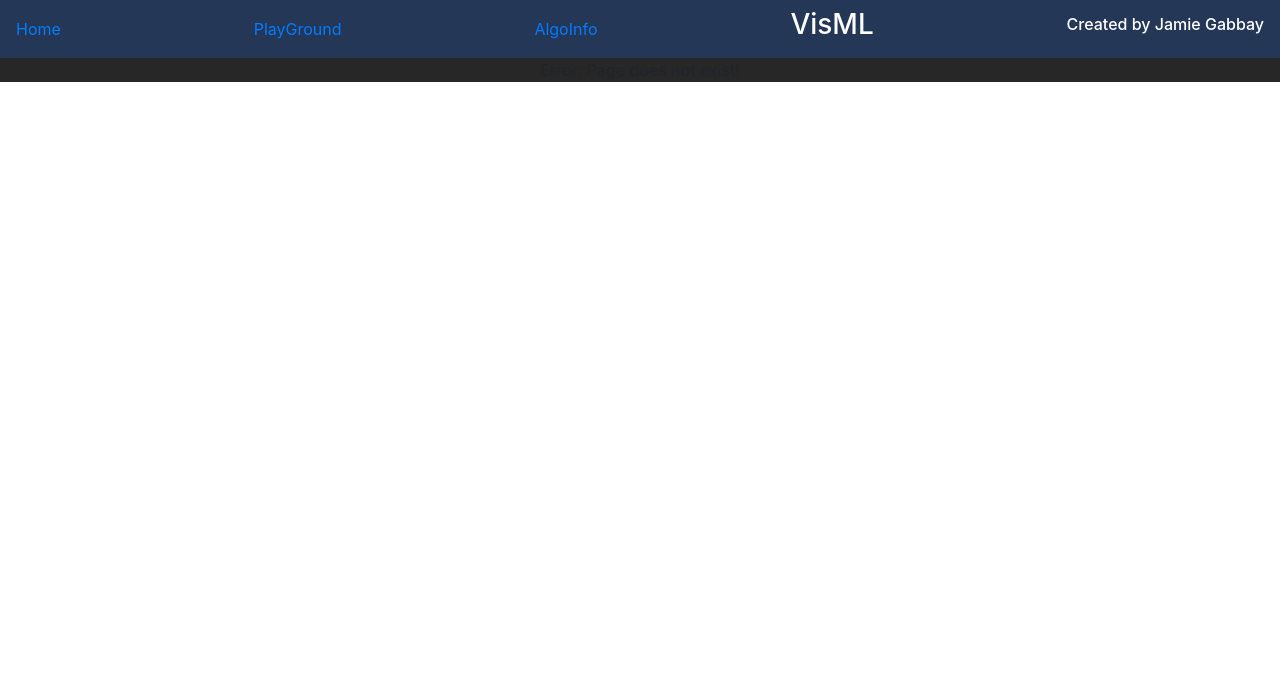
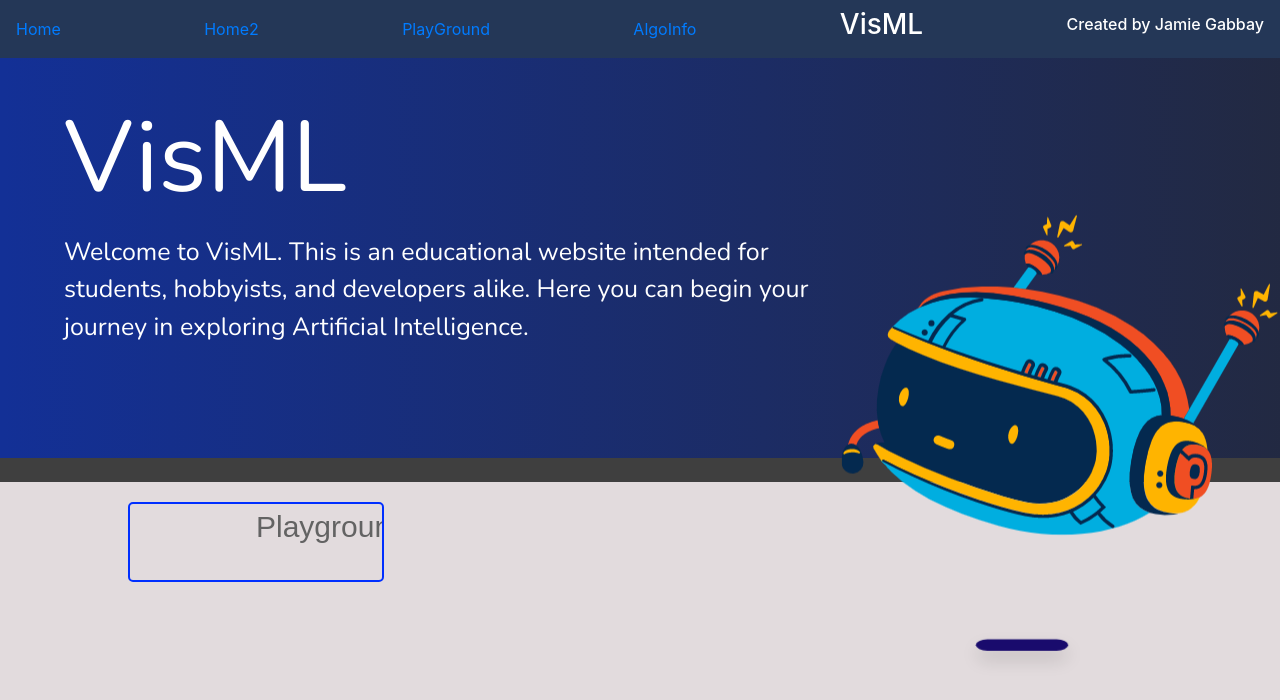
Before and after one commit to jgbby/VisML, a React (Create React App) app: page /2 in a window 1280 px wide. Shown: the top 700 px of the page. Built offline with nearby package versions, Linux system fonts and the light colour scheme.

Commit message:
Fixed spacing

```diff
--- a/src/App.js
+++ b/src/App.js
@@ -6,6 +6,7 @@ import Play from './components/Play'
 import AlgoInfo from './components/AlgoInfo';
 import Error from './components/Error';
 import Nav from './components/Nav';
+import Home2 from './components/Home2';
 
 
 import './App.css';
@@ -30,6 +31,7 @@ function App() {
             <Nav/>
               <Switch>
                 <Route path="/" component={Home} exact/>
+                <Route path="/2" component={Home2} exact/>
                 <Route path="/play" component={Play}/>
                 <Route path="/algoinfo" component={AlgoInfo}/>
                 <Route component={Error}/>
--- /dev/null
+++ b/src/components/Home2.js
@@ -0,0 +1,38 @@
+import React from 'react';
+
+import BoxButton from './buttons/BoxButton.js';
+import "./css/Home2.css";
+import robot_illustration from "./media/robot_illustration.png"
+import { Container, Row, Col } from 'reactstrap';
+
+class Home2 extends React.Component {
+
+  render() {
+
+    return (
+        <div id="Home2">
+            <div className="firstHalf">
+                <h1 className="title">VisML</h1>
+                <p className="welcome">
+                    Welcome to VisML. This is an educational website intended for students, hobbyists, and developers alike.
+                    Here you can begin your journey in exploring Artificial Intelligence.
+                </p>
+            </div>
+            <div className="secondHalf">
+                <div className="strip"></div>
+                <div className="playButton">
+                    <BoxButton></BoxButton>
+                </div>
+            </div>
+            <img id="robot_illustration" src={robot_illustration}></img>
+            <div className="oval shadow">
+
+            </div>
+        </div>
+
+    );
+  };
+}
+
+//Home.contextType = GridContext;
+export default Home2;
--- a/src/components/Nav.js
+++ b/src/components/Nav.js
@@ -15,6 +15,7 @@ class Nav extends Component {
         return (
             <Navbar>
                 <NavLink to="/">Home</NavLink>
+                <NavLink to="/2">Home2</NavLink>
                 <NavLink to="/play">PlayGround</NavLink>
                 <NavLink to="/algoinfo">AlgoInfo</NavLink>
                 <h3>VisML</h3>
--- a/src/components/buttons/BoxButton.js
+++ b/src/components/buttons/BoxButton.js
@@ -9,12 +9,7 @@ class BoxButton extends React.Component {
             <div id="boxButton">
 
                 <div className="outer">
-                    <p className="center label">
-                        PLAYGROUND
-                    </p>
-                    <div className="center inner">
-
-                    </div>
+                    <label className="">Playground</label>
                 </div>
 
 
--- a/src/components/css/BoxButton.css
+++ b/src/components/css/BoxButton.css
@@ -1,41 +1,30 @@
 .outer {
+  display: block;
   position: relative;
   width: 20vw;
   height: 10vh;
   border: 2px solid rgb(0, 47, 255);
+  border-radius: 5px;
   overflow: hidden;
 
   left: 10vw;
+  transition-duration: 0.4s;
+  top: 50%;
+
+  align-items: center;
 }
 
-.inner {
-  width: 50vw;
-  height: 9vh;
-  transition: 1s ease;
-  transform: rotate(-30deg);
-  z-index: 0;
-
-  background: linear-gradient(
-        90deg,
-        #133096 0.22%,
-        rgba(0, 56, 255, 0) 132.13%
-    );
+.outer:hover {
+  background-color: rgb(65, 65, 255);
+  color: white;
 }
 
-.inner:hover {
-  transform: scale(2);
-  z-index: 0;
-}
-
-.label {
-
+label {
   font-family: "Muli", sans-serif;
-  font-size: 25px;
+  font-size: 30px;
   color: rgb(99, 99, 99);
-
-  top: 30%;
-  text-align: center;
   z-index: 1;
+  position: absolute;
 }
 
 .center {
--- /dev/null
+++ b/src/components/css/Home2.css
@@ -0,0 +1,166 @@
+@keyframes fadeInAnimation {
+    0% {
+        opacity: 0;
+    }
+    100% {
+        opacity: 1;
+
+    }
+}
+
+@keyframes grow {
+    0% {
+        transform: scale(0.2);
+    }
+    50% {
+        transform: scale(1.1);
+    }
+    100% {
+        transform: scale(1);
+    }
+}
+
+@keyframes slideInLeftAnimation {
+    0% {
+       position: absolute;
+       transform: translate(-100vw);
+    }
+    100% {
+    }
+}
+
+@keyframes slideInRightAnimation {
+    0% {
+        position: absolute;
+        transform: translate(200vw);
+    }
+    100% {
+    }
+}
+
+div #Home {
+    font: white;
+    overflow-x: hidden;
+}
+
+div .firstHalf {
+    display: block;
+    width: 100vw;
+    height: 50vh;
+    background: linear-gradient(
+        90deg,
+        #133096 0.22%,
+        rgba(0, 56, 255, 0) 132.13%
+    );
+}
+
+div .secondHalf {
+    width: 100vw;
+    height: 50vh;
+    background-color: rgb(226, 219, 221);
+}
+
+.title {
+    font-family: 'Nunito', sans-serif;
+
+    color: white;
+
+    text-align: left;
+    padding-left: 5vw;
+    padding-top: 5vh;
+    font-size: 100px;
+
+    animation: slideInLeftAnimation ease 3s;
+    animation-iteration-count: 1;
+    animation-fill-mode: forwards;
+}
+
+.welcome {
+    font-family: 'Nunito', sans-serif;
+
+    color: white;
+
+    text-align: left;
+    padding-left: 5vw;
+    padding-top: 1vh;
+    font-size: 25px;
+
+    width: 65vw;
+
+    animation: slideInRightAnimation ease 3s;
+    animation-iteration-count: 1;
+    animation-fill-mode: forwards;
+}
+
+
+.playButton {
+    margin: 0px;
+    margin-top: 20px;
+    padding: 0px;
+}
+.playButton p:hover {
+    color: white;
+    transition: 1s ease-in;
+}
+
+.strip {
+    background-color: rgb(63, 63, 63);
+    width: 100vw;
+    height: 3vh;
+}
+
+
+.floating {
+    animation-name: floating;
+    animation-duration: 3s;
+    animation-iteration-count: infinite;
+    animation-timing-function: ease-in-out;
+}
+
+@keyframes floating {
+    0% { transform: translate(0,  0px); }
+    50%  { transform: translate(0, 15px); }
+    100%   { transform: translate(0, -0px); }
+}
+@keyframes waxwane {
+    0% { transform: scaleX(1); }
+    50%  {
+        transform: scale(1.2);
+     }
+    100%   { transform: scaleX(1); }
+}
+
+#robot_illustration {
+    position: absolute;
+    right: 0%;
+    top: 25vh;
+
+    animation-name: floating;
+    animation-duration: 3s;
+    animation-iteration-count: infinite;
+    animation-timing-function: ease-in-out;
+
+    /*
+    animation: grow ease 3s;
+    animation-iteration-count: 1;
+    animation-fill-mode: forwards;
+    */
+}
+
+.oval {
+    width: 80px;
+    height: 10px;
+    background: rgb(25, 11, 109);
+    border-radius: 100px / 50px;
+
+    animation-name: waxwane;
+    animation-duration: 3s;
+    animation-iteration-count: infinite;
+    animation-timing-function: ease-in-out;
+  }
+
+  .shadow {
+      position: absolute;
+      top: 80vh;
+      right: 17vw;
+  }
```
Also changed, not shown: src/components/media/robot_illustration.png.
